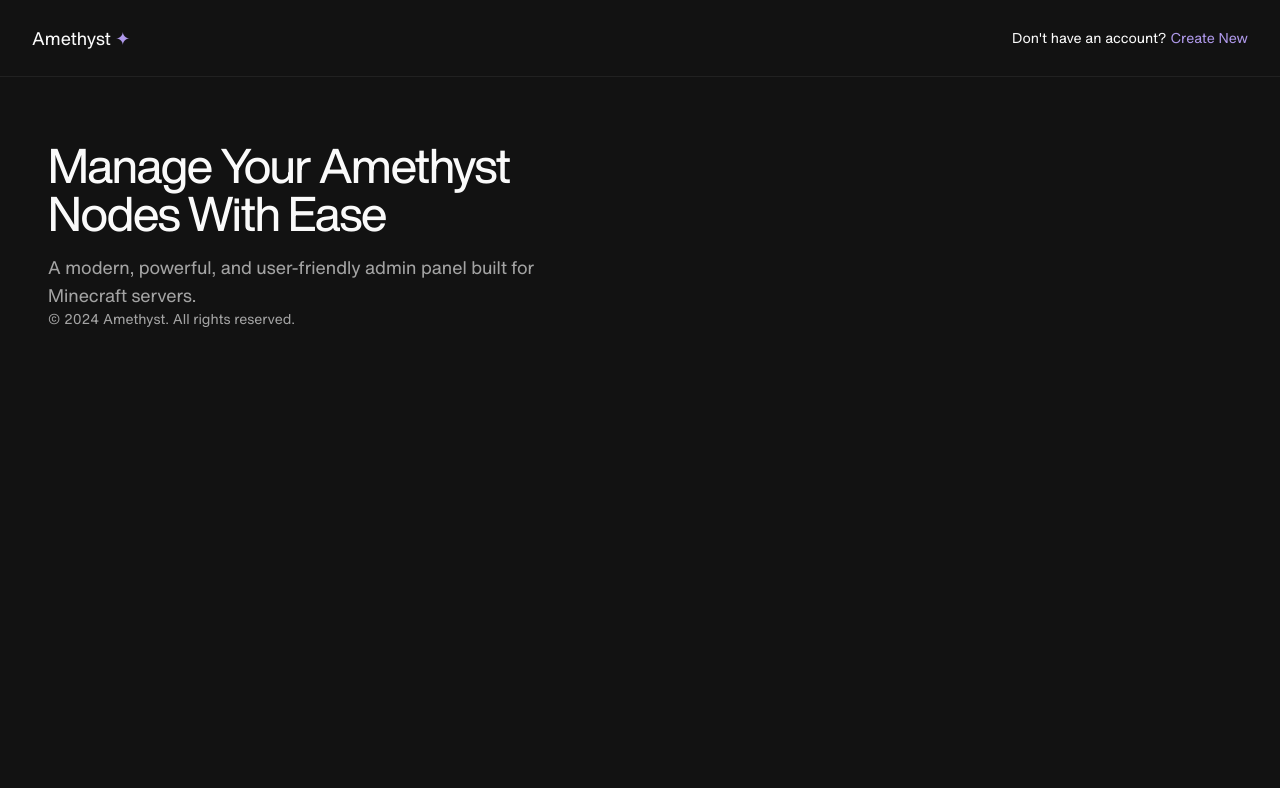
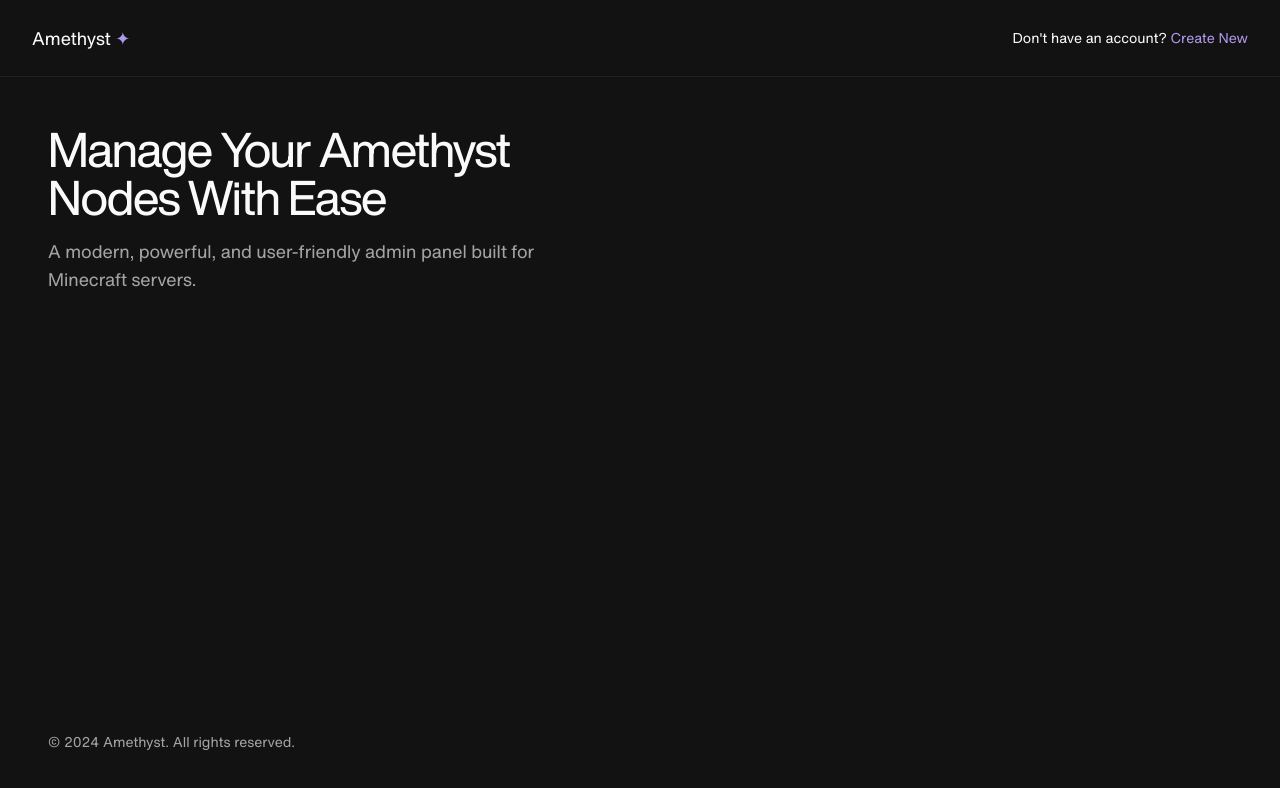
Before and after one commit to amethyst-core/panel, a Next.js app: page /auth/login in a window 1280 px wide. Shown: the top 788 px of the page. Built offline with nearby package versions, Linux system fonts and the light colour scheme.

Commit message:
layout changes

```diff
--- a/app/auth/login/page.tsx
+++ b/app/auth/login/page.tsx
@@ -1,3 +1,4 @@
+"use client";
 import * as React from "react";
 import Link from "next/link";
 
@@ -20,26 +21,19 @@ import {
   SelectValue,
 } from "@/components/ui/select";
 import Image from "next/image";
+import Header from "@/components/ui/header";
 
 export default function Login() {
   return (
-    <div className="h-[100vh]">
-      <header className="mx-auto flex items-center justify-between p-6 lg:px-8 border-b border-muted-foreground/10">
-        <Link href="/" className="text-lg">
-          Amethyst <span className="text-primary-foreground">✦</span>
-        </Link>
-        <div className="text-sm">
-          Don&apos;t have an account?
-          <Link
-            href="/auth/signup"
-            className="text-primary-foreground underline-offset-4 hover:underline ml-1"
-          >
-            Create New
-          </Link>
-        </div>
-      </header>
-      <div className="lg:flex lg:items-center lg:justify-between mt-6">
-        <div className="lg:flex-1 flex flex-col justify-space-between h-[100%] max-w-lg mx-12 my-10">
+    <div className="h-[100vh] flex flex-col">
+     <Header
+				text={"Don't have an account? "}
+				link={"/auth/signup"}
+				text2={" Create New"}
+			/>
+
+      <div className="lg:flex lg:items-center lg:justify-between p-[3rem] h-full">
+        <div className="lg:flex-1 flex flex-col justify-between h-full max-w-lg ">
           <div>
             <h1 className="text-5xl tracking-tight">
               Manage Your Amethyst Nodes With Ease
--- /dev/null
+++ b/components/ui/header.tsx
@@ -0,0 +1,32 @@
+import Link from "next/link";
+import React from "react";
+
+interface Props {
+	text: string;
+	link: string;
+	text2: string;
+}
+
+const Header = ({ text, link, text2 }: Props) => {
+	return (
+		<header className="flex items-center justify-between p-6 lg:px-8 border-b border-muted-foreground/10">
+			<Link
+				href="/"
+				className="text-lg"
+			>
+				Amethyst <span className="text-primary-foreground">✦</span>
+			</Link>
+			<div className="text-sm">
+				{text}
+				<Link
+					href={link}
+					className="text-primary-foreground underline-offset-4 hover:underline"
+				>
+					{text2}
+				</Link>
+			</div>
+		</header>
+	);
+};
+
+export default Header;
```
